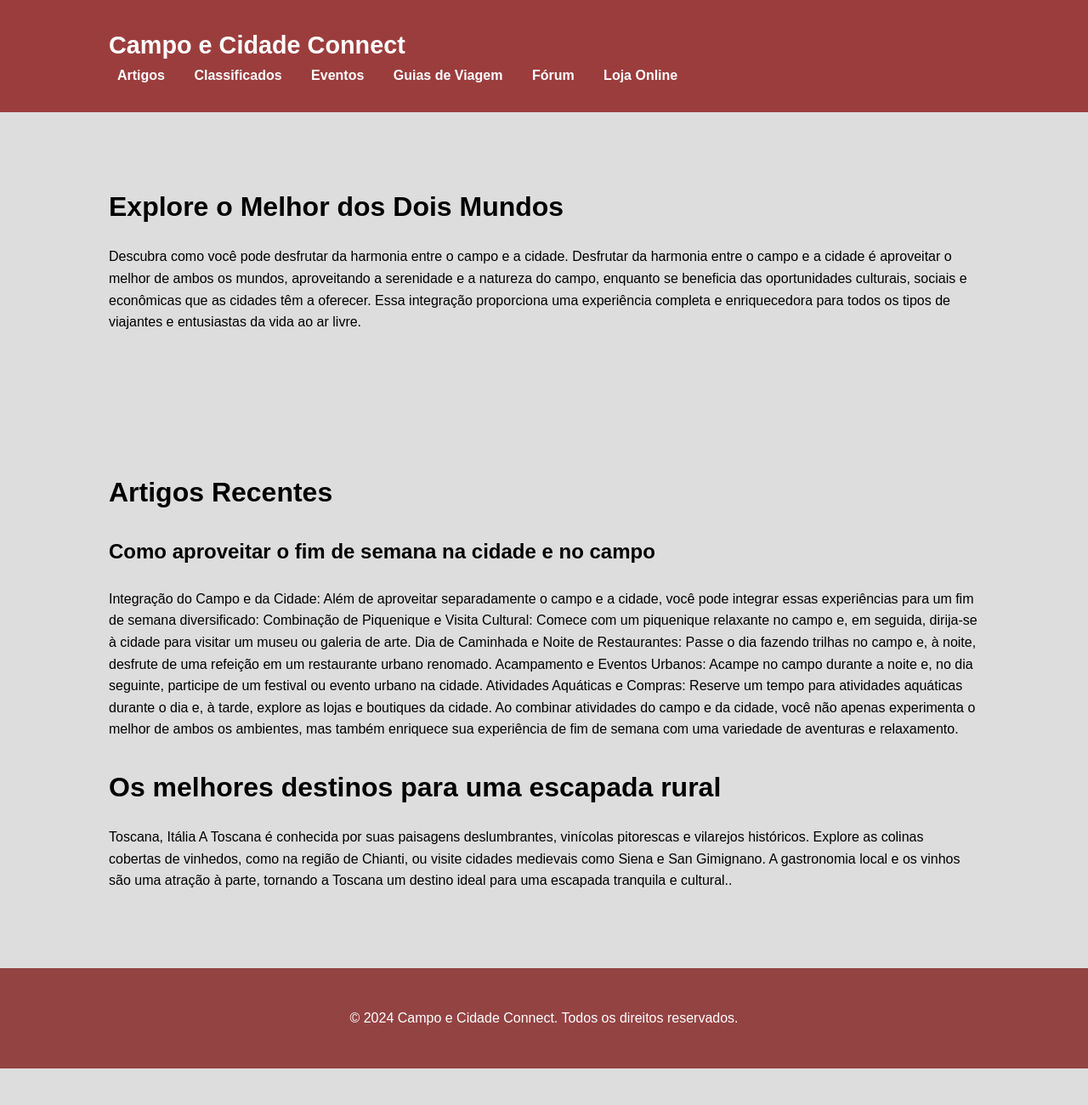
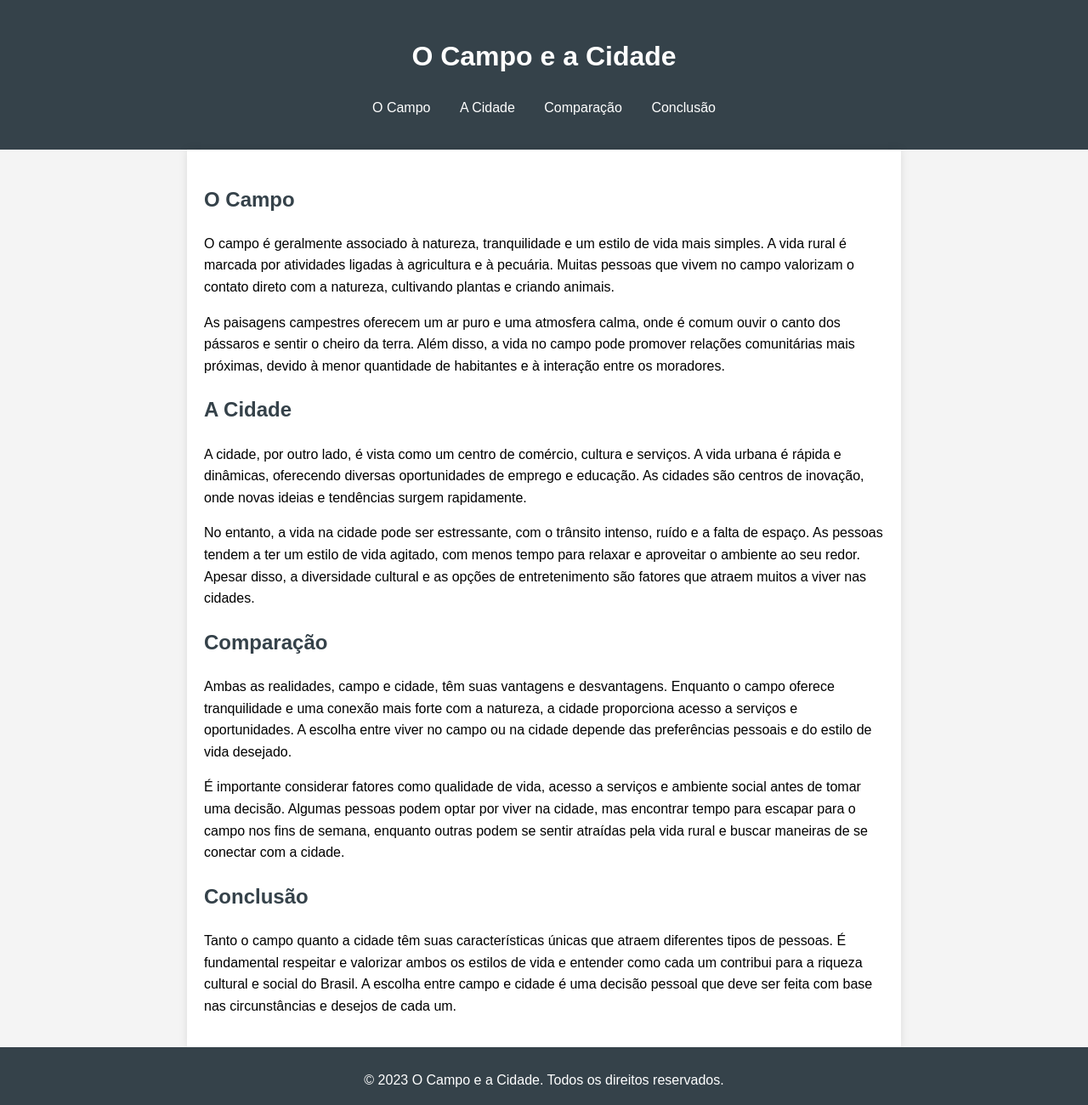
Before and after one commit to 143108/agrinho, a plain HTML site: page index.html in a window 1280 px wide. Shown: the whole page at 85% size. Before the commit the page ends 1257 px from the top, so only its background shows below. Drawn offline with Linux system fonts and the light colour scheme.

Commit message:
Add files via upload

```diff
--- a/index.html
+++ b/index.html
@@ -1,71 +1,82 @@
 <!DOCTYPE html>
-<html lang="pt-br">
+<html lang="pt-BR">
 <head>
     <meta charset="UTF-8">
     <meta name="viewport" content="width=device-width, initial-scale=1.0">
-    <title>Campo e Cidade Connect</title>
+    <title>O Campo e a Cidade</title>
     <link rel="stylesheet" href="styles.css">
 </head>
 <body>
     <header>
-        <div class="container">
-            <h1>Campo e Cidade Connect</h1>
-            <nav>
-                <ul>
-                    <li><a href="#artigos">Artigos</a></li>
-                    <li><a href="#classificados">Classificados</a></li>
-                    <li><a href="#eventos">Eventos</a></li>
-                    <li><a href="#guias">Guias de Viagem</a></li>
-                    <li><a href="#forum">Fórum</a></li>
-                    <li><a href="#loja">Loja Online</a></li>
-                </ul>
-            </nav>
-        </div>
+        <h1>O Campo e a Cidade</h1>
+        <nav>
+            <ul>
+                <li><a href="#campo">O Campo</a></li>
+                <li><a href="#cidade">A Cidade</a></li>
+                <li><a href="#comparacao">Comparação</a></li>
+                <li><a href="#conclusao">Conclusão</a></li>
+            </ul>
+        </nav>
     </header>
+    <main>
+        <section id="campo">
+            <h2>O Campo</h2>
+            <p>
+                O campo é geralmente associado à natureza, tranquilidade e um estilo de vida mais simples.
+                A vida rural é marcada por atividades ligadas à agricultura e à pecuária.
+                Muitas pessoas que vivem no campo valorizam o contato direto com a natureza,
+                cultivando plantas e criando animais.
+            </p>
+            <p>
+                As paisagens campestres oferecem um ar puro e uma atmosfera calma,
+                onde é comum ouvir o canto dos pássaros e sentir o cheiro da terra.
+                Além disso, a vida no campo pode promover relações comunitárias mais próximas,
+                devido à menor quantidade de habitantes e à interação entre os moradores.
+            </p>
+        </section>
 
-    <section id="destaque">
-        <div class="container">
-            <h2>Explore o Melhor dos Dois Mundos</h2>
-            <p>Descubra como você pode desfrutar da harmonia entre o campo e a cidade.
-                Desfrutar da harmonia entre o campo e a cidade é aproveitar o melhor de ambos os mundos, aproveitando a serenidade e a natureza do campo, enquanto se beneficia das oportunidades culturais, sociais e econômicas que as cidades têm a oferecer. Essa integração proporciona uma experiência completa e enriquecedora para todos os tipos de viajantes e entusiastas da vida ao ar livre.
+        <section id="cidade">
+            <h2>A Cidade</h2>
+            <p>
+                A cidade, por outro lado, é vista como um centro de comércio, cultura e serviços.
+                A vida urbana é rápida e dinâmicas, oferecendo diversas oportunidades de emprego e educação.
+                As cidades são centros de inovação, onde novas ideias e tendências surgem rapidamente.
+            </p>
+            <p>
+                No entanto, a vida na cidade pode ser estressante, com o trânsito intenso, ruído e a falta de espaço.
+                As pessoas tendem a ter um estilo de vida agitado, com menos tempo para relaxar e aproveitar
+                o ambiente ao seu redor. Apesar disso, a diversidade cultural e as opções de entretenimento são
+                fatores que atraem muitos a viver nas cidades.
+            </p>
+        </section>
 
+        <section id="comparacao">
+            <h2>Comparação</h2>
+            <p>
+                Ambas as realidades, campo e cidade, têm suas vantagens e desvantagens.
+                Enquanto o campo oferece tranquilidade e uma conexão mais forte com a natureza,
+                a cidade proporciona acesso a serviços e oportunidades.
+                A escolha entre viver no campo ou na cidade depende das preferências pessoais e do estilo de vida desejado.
+            </p>
+            <p>
+                É importante considerar fatores como qualidade de vida, acesso a serviços e ambiente social antes de tomar uma decisão.
+                Algumas pessoas podem optar por viver na cidade, mas encontrar tempo para escapar para o campo nos fins de semana,
+                enquanto outras podem se sentir atraídas pela vida rural e buscar maneiras de se conectar com a cidade.
+            </p>
+        </section>
 
-
-
+        <section id="conclusao">
+            <h2>Conclusão</h2>
+            <p>
+                Tanto o campo quanto a cidade têm suas características únicas que atraem diferentes tipos de pessoas.
+                É fundamental respeitar e valorizar ambos os estilos de vida e entender como cada um contribui
+                para a riqueza cultural e social do Brasil. A escolha entre campo e cidade é uma decisão pessoal que deve
+                ser feita com base nas circunstâncias e desejos de cada um.
             </p>
-        </div>
-    </section>
-
-    <section id="artigos">
-        <div class="container">
-            <h2>Artigos Recentes</h2>
-            <article>
-                <h3>Como aproveitar o fim de semana na cidade e no campo</h3>
-                <p>Integração do Campo e da Cidade:
-                    Além de aproveitar separadamente o campo e a cidade, você pode integrar essas experiências para um fim de semana diversificado:
-
-                    Combinação de Piquenique e Visita Cultural: Comece com um piquenique relaxante no campo e, em seguida, dirija-se à cidade para visitar um museu ou galeria de arte.
-
-                    Dia de Caminhada e Noite de Restaurantes: Passe o dia fazendo trilhas no campo e, à noite, desfrute de uma refeição em um restaurante urbano renomado.
-
-                    Acampamento e Eventos Urbanos: Acampe no campo durante a noite e, no dia seguinte, participe de um festival ou evento urbano na cidade.
-
-                    Atividades Aquáticas e Compras: Reserve um tempo para atividades aquáticas durante o dia e, à tarde, explore as lojas e boutiques da cidade.
-
-                    Ao combinar atividades do campo e da cidade, você não apenas experimenta o melhor de ambos os ambientes, mas também enriquece sua experiência de fim de semana com uma variedade de aventuras e relaxamento.</p>
-            </article>
-            <article>
-                 <h2>Os melhores destinos para uma escapada rural</h2>
-                <p>Toscana, Itália
-                    A Toscana é conhecida por suas paisagens deslumbrantes, vinícolas pitorescas e vilarejos históricos. Explore as colinas cobertas de vinhedos, como na região de Chianti, ou visite cidades medievais como Siena e San Gimignano. A gastronomia local e os vinhos são uma atração à parte, tornando a Toscana um destino ideal para uma escapada tranquila e cultural..<p>
-            </article>
-        </div>
-    </section>
-
+        </section>
+    </main>
     <footer>
-        <div class="container">
-            <p>&copy; 2024 Campo e Cidade Connect. Todos os direitos reservados.</p>
-        </div>
+        <p>&copy; 2023 O Campo e a Cidade. Todos os direitos reservados.</p>
     </footer>
 </body>
 </html>
--- a/styles.css
+++ b/styles.css
@@ -1,98 +1,51 @@
-/* Estilos gerais */
-
 body {
     font-family: Arial, sans-serif;
+    line-height: 1.6;
     margin: 0;
     padding: 0;
-    background-color: #dddddd;
-    line-height: 1.6;
-}
-
-.container {
-    width: 80%;
-    max-width: 1200px;
-    margin: 0 auto;
-    padding: 20px;
+    background-color: #f4f4f4;
 }
 
 header {
-    background-color: #9c3d3d;
-    color: #fff;
-    padding: 10px 0;
-}
-
-header h1 {
-    margin: 0;
-    font-size: 1.8rem;
+    background: #35424a;
+    color: #ffffff;
+    padding: 20px 0;
+    text-align: center;
 }
 
 nav ul {
-    list-style-type: none;
-    margin: 0;
+    list-style: none;
     padding: 0;
 }
 
 nav ul li {
     display: inline;
-    margin-right: 10px;
+    margin: 0 15px;
 }
 
 nav ul li a {
-    color: #fff;
+    color: #ffffff;
     text-decoration: none;
-    font-weight: bold;
-    padding: 5px 10px;
 }
 
-nav ul li a:hover {
-    background-color: #a35050;
+main {
+    padding: 20px;
+    margin: 0 auto;
+    max-width: 800px;
+    background: #ffffff;
+    box-shadow: 0 0 10px rgba(0, 0, 0, 0.1);
 }
 
-section {
-    padding: 40px 0;
-}
-
-section h2 {
-    font-size: 2rem;
-    margin-bottom: 20px;
-}
-
-article {
-    margin-bottom: 30px;
-}
-
-article h3 {
-    font-size: 1.5rem;
+h2 {
+    color: #35424a;
 }
 
 footer {
-    background-color: #944343;
-    color: #fff;
     text-align: center;
     padding: 10px 0;
-    position: fixeds;
+    background: #35424a;
+    color: #ffffff;
+    position: relative;
     bottom: 0;
     width: 100%;
 }
-
-/* Responsividade */
-
-@media (max-width: 768px) {
-    .container {
-        width: 90%;
-    }
-
-    header h1 {
-        font-size: 1.5rem;
-    }
-
-    nav ul li {
-        display: block;
-        margin-bottom: 10px;
-    }
-
-    nav ul li a {
-        display: block;
-        padding: 10px 0;
-    }
-}
```
